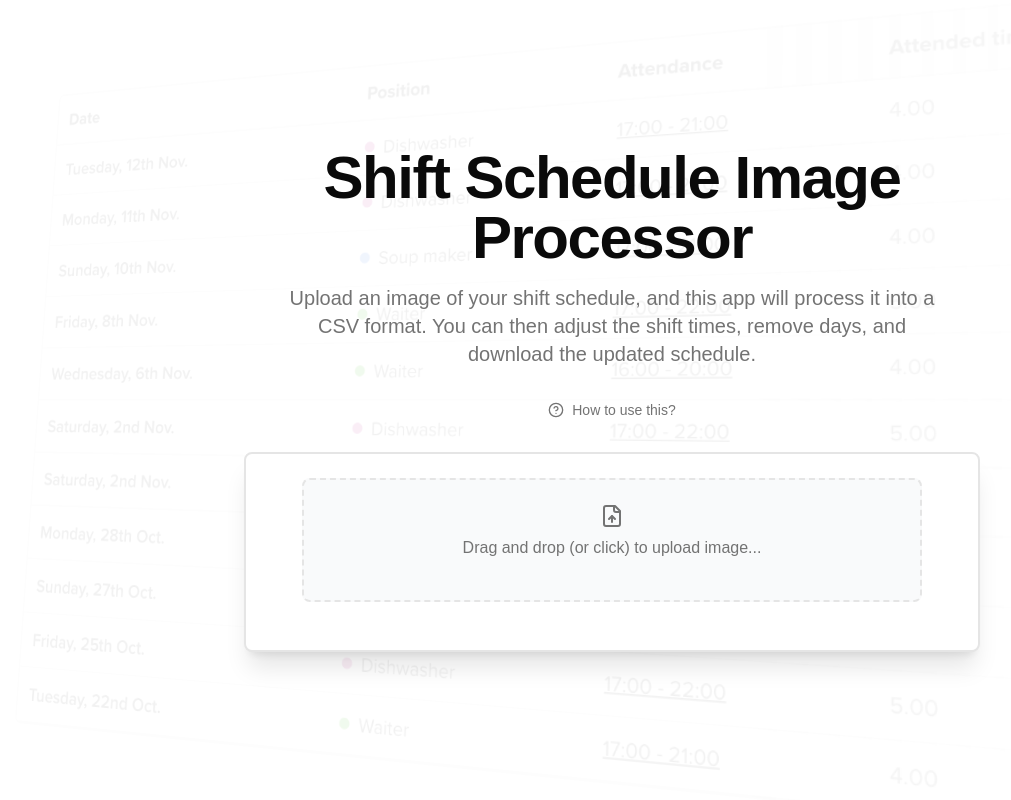
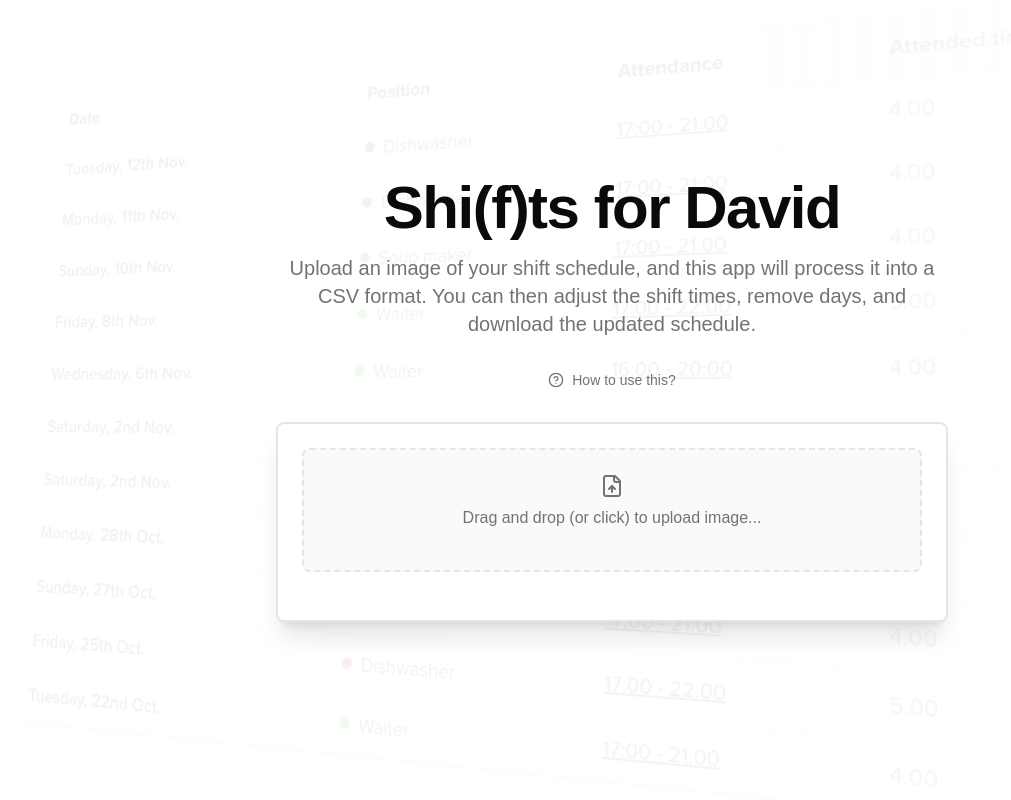
Before and after one commit to lukasNwr/sfd, a Next.js app: page / in a window 1280 px wide. Shown: the top 800 px of the page, without its empty margins (28-1039 px from the left). Built offline with nearby package versions, Linux system fonts and the light colour scheme.

Commit message:
title update

```diff
--- a/src/app/page.tsx
+++ b/src/app/page.tsx
@@ -29,7 +29,7 @@ export default function Home() {
       <div className="w-full max-w-3xl space-y-8 z-10">
         <div className="space-y-4 text-center">
           <h1 className="text-6xl font-bold tracking-tight">
-            Shift Schedule Image Processor
+            Shi(f)ts for David
           </h1>
           <p className="text-xl text-muted-foreground max-w-2xl mx-auto">
             Upload an image of your shift schedule, and this app will process it
```
